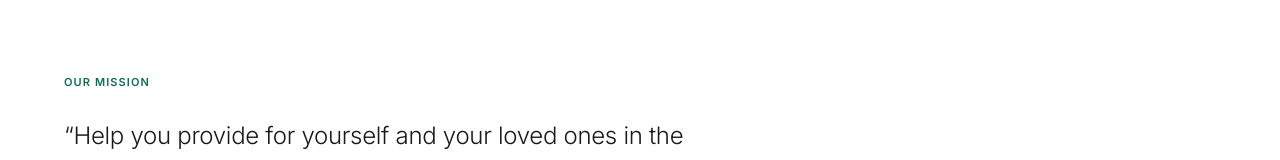
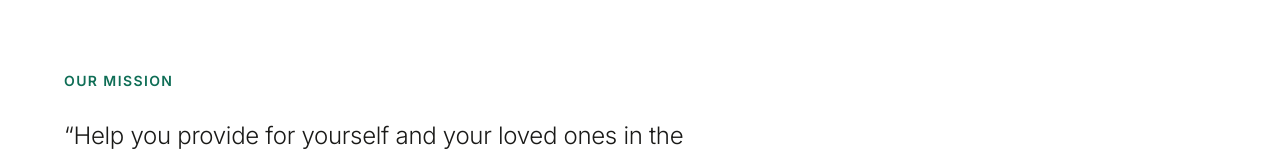
Before and after one commit to piratetone/reciprocal-wealth, a Next.js app: page /concept-b in a window 1280 px wide. Shown: the part 733-893 px from the top of the page. Built offline with nearby package versions, Linux system fonts and the light colour scheme.

Commit message:
increase section label font size to 14px

```diff
--- a/src/components/shared/SectionLabel.tsx
+++ b/src/components/shared/SectionLabel.tsx
@@ -9,7 +9,7 @@ export default function SectionLabel({
 }: SectionLabelProps) {
   return (
     <span
-      className={`inline-block text-[11px] font-semibold uppercase tracking-[0.1em] text-forest ${className}`}
+      className={`inline-block text-[14px] font-semibold uppercase tracking-[0.1em] text-forest ${className}`}
     >
       {children}
     </span>
```
